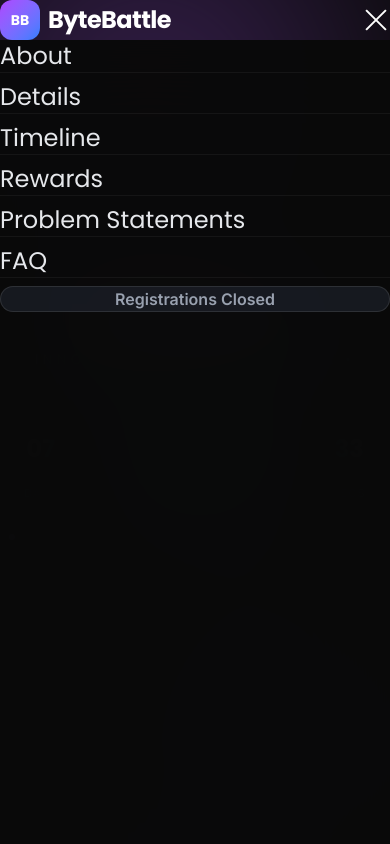
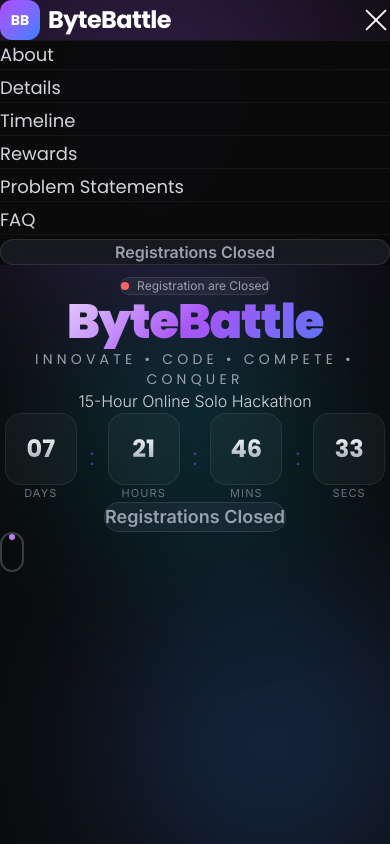
Before and after one commit to jishanmomin26/ByteBattle, a React (Vite) app: page / in a window 390 px wide. Both pictures are taken after a click on the button 376 px from the left and 20 px from the top of the page. Shown: the top 844 px of the page. Built offline with nearby package versions, Linux system fonts and the light colour scheme.

Commit message:
Update Navbar.jsx

```diff
--- a/src/components/Navbar.jsx
+++ b/src/components/Navbar.jsx
@@ -172,27 +172,23 @@ export default function Navbar() {
 <AnimatePresence>
   {mobileOpen && (
     <motion.div
-            initial={{ opacity: 0, height: 0 }}
-            animate={{ opacity: 1, height: '100vh' }}
-            exit={{ opacity: 0, height: 0 }}
-            transition={{ duration: 0.3 }}
+      initial={{ opacity: 0, y: -20 }}
+      animate={{ opacity: 1, y: 0 }}
+      exit={{ opacity: 0, y: -20 }}
+      transition={{ duration: 0.25 }}
       className="
         md:hidden
-              bg-[#0a0a0a]/98
-              backdrop-blur-2xl
+        absolute
+        top-full
+        left-0
+        w-full
+        bg-[#0a0a0a]/95
+        backdrop-blur-xl
+        border-t border-white/5
         overflow-hidden
       "
     >
-
-            <div
-              className="
-                px-6
-                pt-28
-                pb-10
-                flex flex-col
-                gap-2
-              "
-            >
+      <div className="px-5 py-5 flex flex-col gap-1">
 
         {navLinks.map((link) => (
           <a
@@ -200,11 +196,11 @@ export default function Navbar() {
             href={link.href}
             onClick={(e) => handleClick(e, link.href)}
             className="
-                    text-2xl
-                    text-gray-200
-                    py-4
+              text-gray-300
+              hover:text-white
+              py-3
+              text-lg
               border-b border-white/5
-                    hover:text-purple-400
               transition-colors
             "
             style={{
@@ -215,26 +211,26 @@ export default function Navbar() {
           </a>
         ))}
 
-              {/* Mobile Closed Button */}
+        {/* Closed Button */}
         <button
           disabled
           className="
-                  mt-6
+            mt-4
             w-full
-                  py-4
             rounded-2xl
+            py-3
             bg-gray-700/30
             border border-white/10
             text-gray-400
             font-semibold
             cursor-not-allowed
+            backdrop-blur-md
           "
         >
           Registrations Closed
         </button>
 
       </div>
-
     </motion.div>
   )}
 </AnimatePresence>
```
Lines whose indentation alone changed are shown as unchanged.
